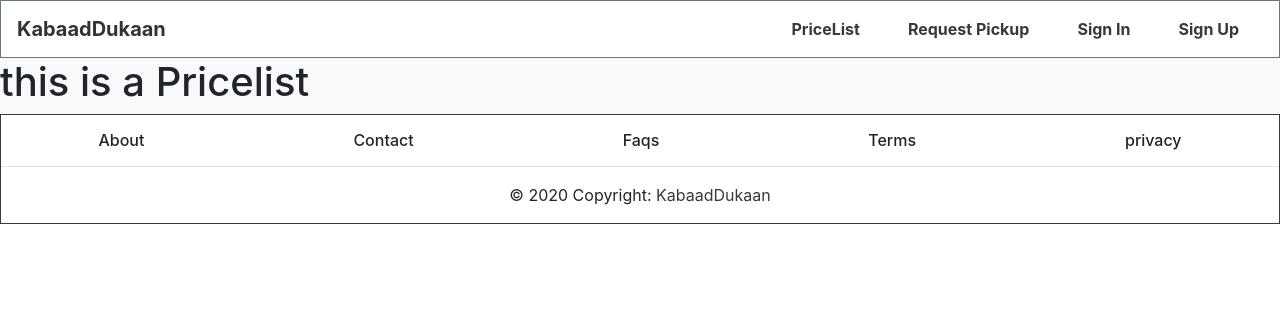
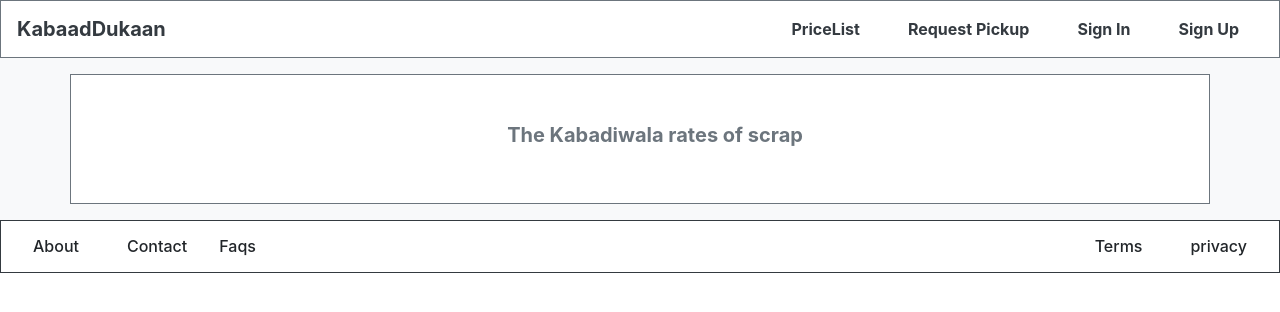
Before and after one commit to iemprashant/dukan, a React (Create React App) app: page /pricelist in a window 1280 px wide. Shown: the top 312 px of the page. Built offline with nearby package versions, Linux system fonts and the light colour scheme; a web font is replaced by a local one.

Commit message:
add navlink to navbar and fix footer overflow

```diff
--- a/src/components/Pages/Pricelist/Pricelist.js
+++ b/src/components/Pages/Pricelist/Pricelist.js
@@ -1,10 +1,19 @@
 import React, { Fragment } from 'react'
+
+import { Container, Row, Col } from 'reactstrap';
 import Footer2 from '../../footer2'
+import Pricelistcard from './pricelistcard/pricelistcard';
 
 const Pricelist = () => {
   return (
     <Fragment>
-      <h1>this is a Pricelist</h1>
+      <Container className="themed-container my-3 px-0 " fluid="sm" >
+        <Col sm="12" md="12" className="border border-secondary py-5 px-3 bg-white d-flex justify-content-center">
+        <h5 className=" text-secondary text-center font-weight-bold">The Kabadiwala rates of scrap</h5>
+        <div class="row">
+        </div>
+        </Col>
+    </Container>
       <Footer2/>
     </Fragment>
   )
--- a/src/components/footer2.js
+++ b/src/components/footer2.js
@@ -2,26 +2,23 @@ import React from 'react'
 
 const Footer2 = () => {
   return (
-        <div className="page-footer font-small bg-white m-0 border-dark border">
-            <div className="row d-flex justify-content-around p-2 mt-2">
-                <div className="mx-2">
+        <div className="page-footer font-small bg-white m-0 border-dark border ">
+            <div className=" d-flex justify-content-around p-2 mt-2">
+                <div className="mx-2 mx-md-4">
                     <h6>About</h6>
                 </div>
-                <div className="mx-2">
+                <div className="mx-2 mx-md-4">
                     <h6>Contact</h6>
                 </div>
-                <div className="mx-2">
+                <div className="mx-2 mr-md-auto">
                     <h6>Faqs</h6>
                 </div>
-                <div className="mx-2">
+                <div className="mx-2 mx-md-4">
                     <h6>Terms</h6>
                 </div>
-                <div className="mx-2">
+                <div className="mx-2 mx-md-4">
                     <h6>privacy</h6>
                 </div>
-            </div>
-            <div className="footer-copyright text-center py-3 border-top" >© 2020 Copyright:
-                <a href="/" className=" text-decoration-none text-dark"> KabaadDukaan</a>
             </div>
         </div>
   )
--- a/src/components/navbar.js
+++ b/src/components/navbar.js
@@ -18,12 +18,14 @@ const NavbarComp = (props) => {
   return (
     <div>
       <Navbar color="white" light expand="md" className="  border border-secondary "  >
-        <NavbarBrand href="/" style={navItemStyle}>KabaadDukaan</NavbarBrand>
+        <NavbarBrand>
+          <NavLink to="/" className="text-dark text-decoration-none" exact={props.exact} style={navItemStyle}>KabaadDukaan</NavLink>
+        </NavbarBrand>
         <NavbarToggler className="border-0 btn-warning btn-lg" onClick={toggle} />
         <Collapse isOpen={isOpen} navbar>
           <Nav className="ml-auto " navbar>
             <NavItem className="mx-4 my-2 ">
-              <NavLink to="/pricelist" className="text-dark text-decoration-none" style={navItemStyle}>PriceList</NavLink>
+              <NavLink to="/pricelist" className="text-dark text-decoration-none" exact={props.exact} style={navItemStyle}>PriceList</NavLink>
             </NavItem>
             <NavItem className="mx-4 my-2 ">
               <NavLink to="/request" className="text-dark text-decoration-none" style={navItemStyle}>Request Pickup</NavLink>
```
